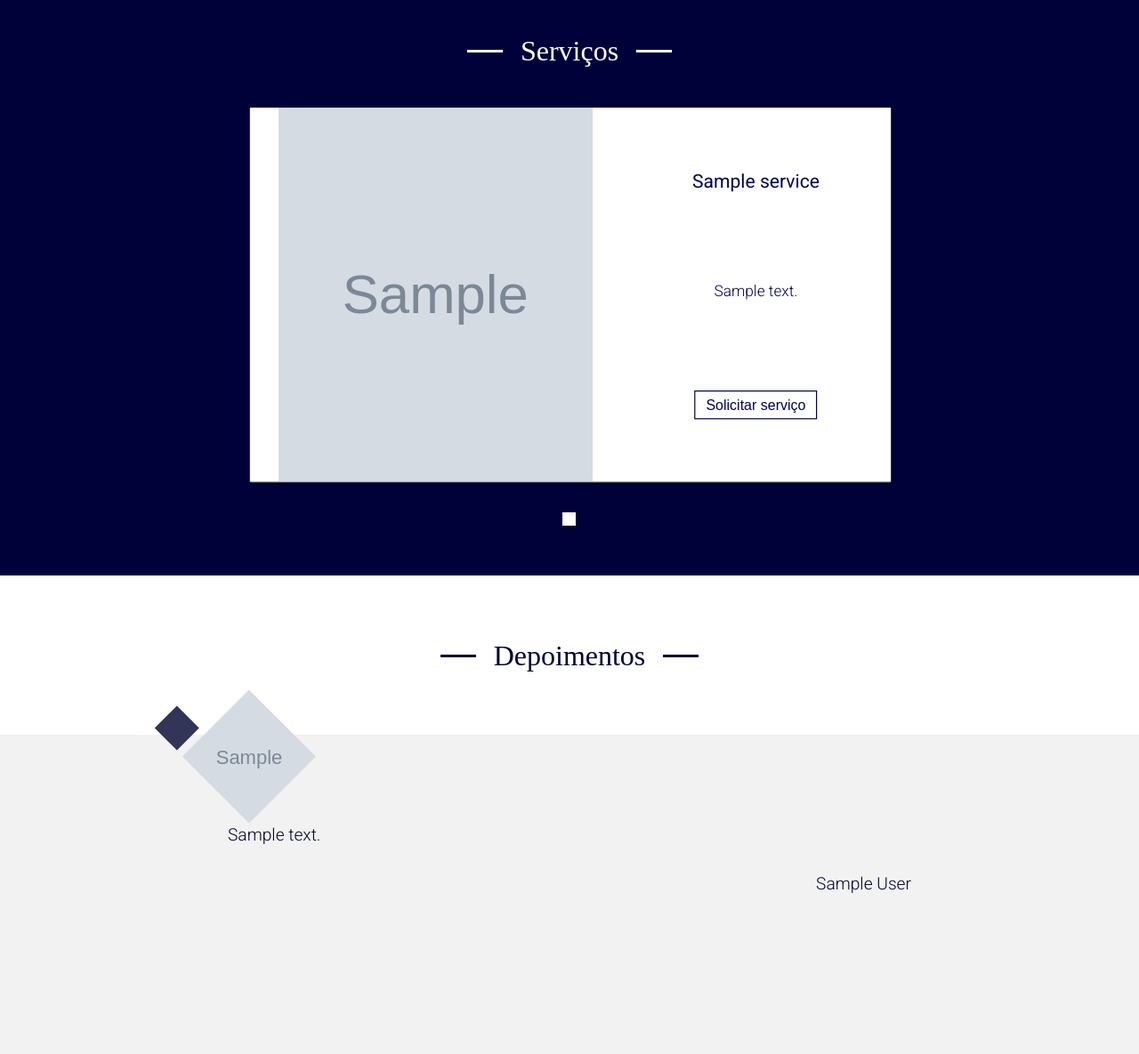
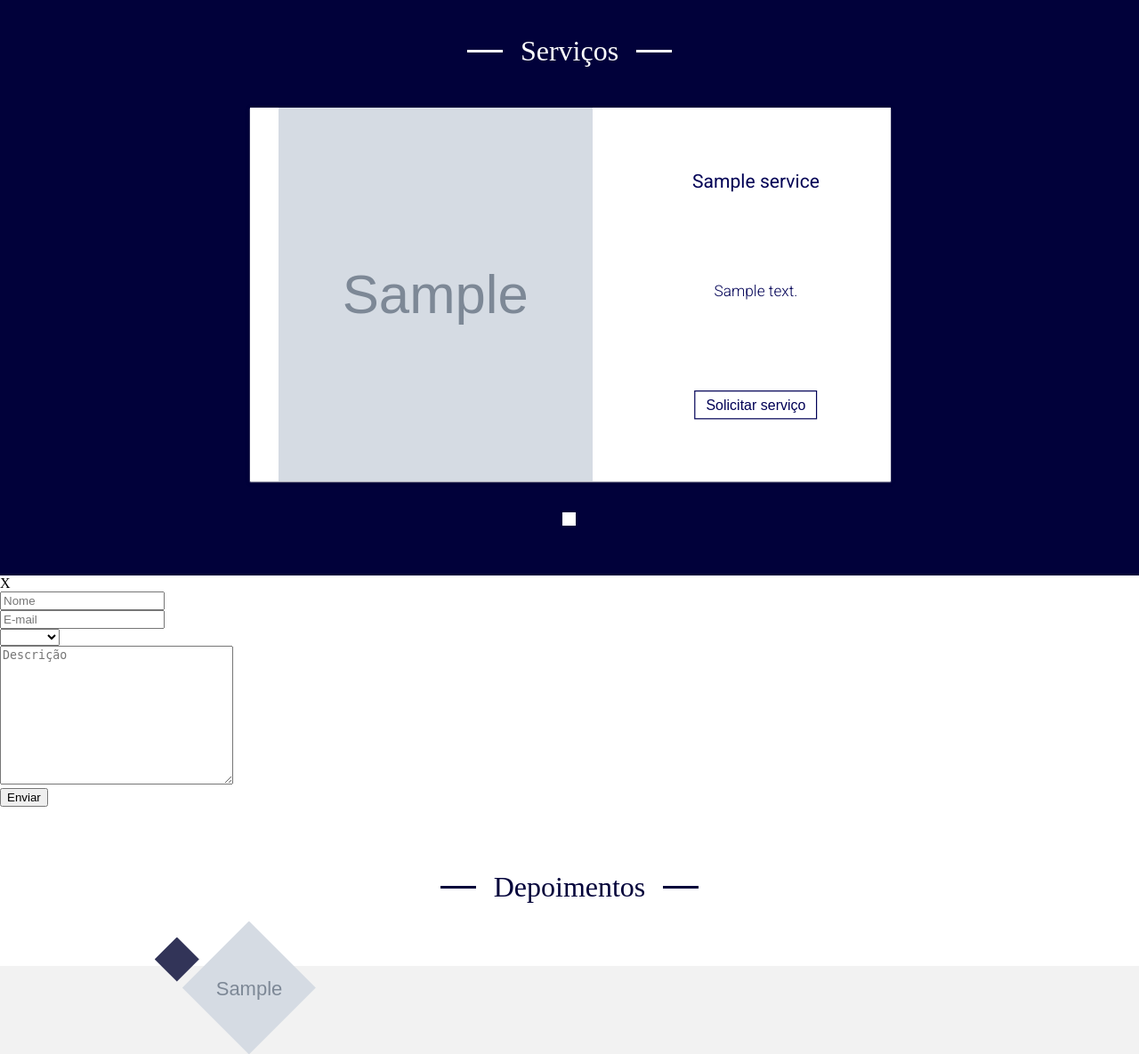
Before and after one commit to citi-onboarding/fisher, a Django app: page / in a window 1280 px wide. Shown: the part 1905-3090 px from the top of the page at 89% size. Run offline with Django 3.2, Linux system fonts and the light colour scheme; tables that the repository leaves empty hold one stand-in row (values such as "Sample post"); grey boxes marked "Sample" are stand-in pictures.

Commit message:
adding modal

```diff
--- a/core/templates/home.html
+++ b/core/templates/home.html
@@ -123,6 +123,34 @@
       </div>
     </div>
   </div>
+  <div id="servico-modal-container">
+    <div id="servico-modal">
+      <form method="POST" id="servico-form">
+        {% csrf_token %}
+        <span id="modal-close">X</span>
+        <div>
+          <input class="servico-modal-input" type="text" name="name" placeholder="Nome">
+        </div>
+        <div>
+          <input class="servico-modal-input" type="email" name="email" placeholder="E-mail">
+        </div>
+        <div>
+          <select class="servico-modal-input" name="servico" id="servico-select">
+            <option value="" disabled>Serviço</option>
+            {% for servico in servicos %}
+            <option value="{{ servico.title }}">{{ servico.title }}</option>
+            {% endfor %}
+          </select>
+        </div>
+        <div>
+          <textarea class="servico-modal-input" name="description" cols="30" rows="10" placeholder="Descrição"></textarea>
+        </div>
+        <div>
+          <input class="servico-modal-input" type="submit" value="Enviar">
+        </div>
+      </form>
+    </div>
+  </div>
   {% endif %}
   {% if depoiments %}
   <div id="depoimentos">
```
